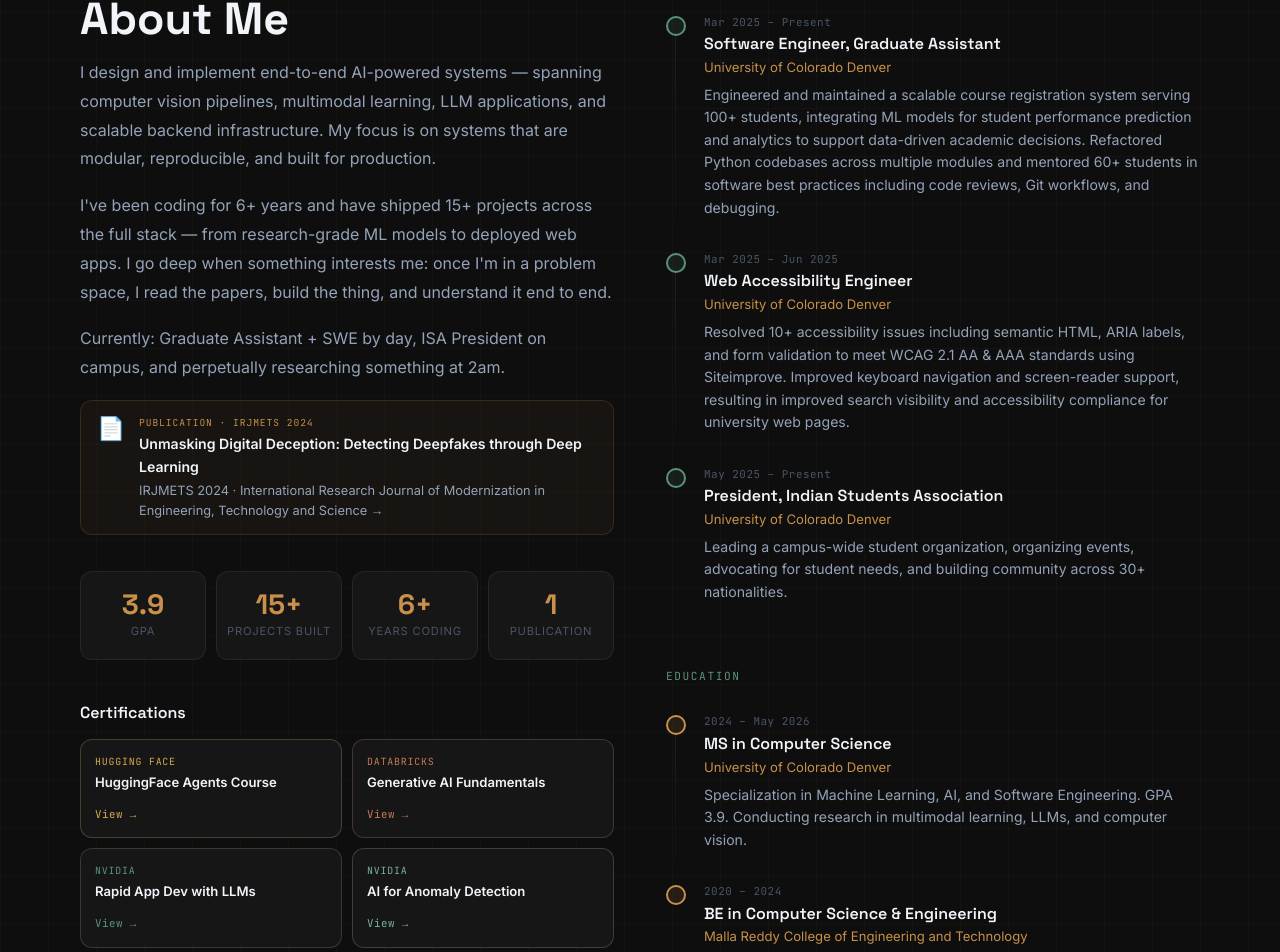
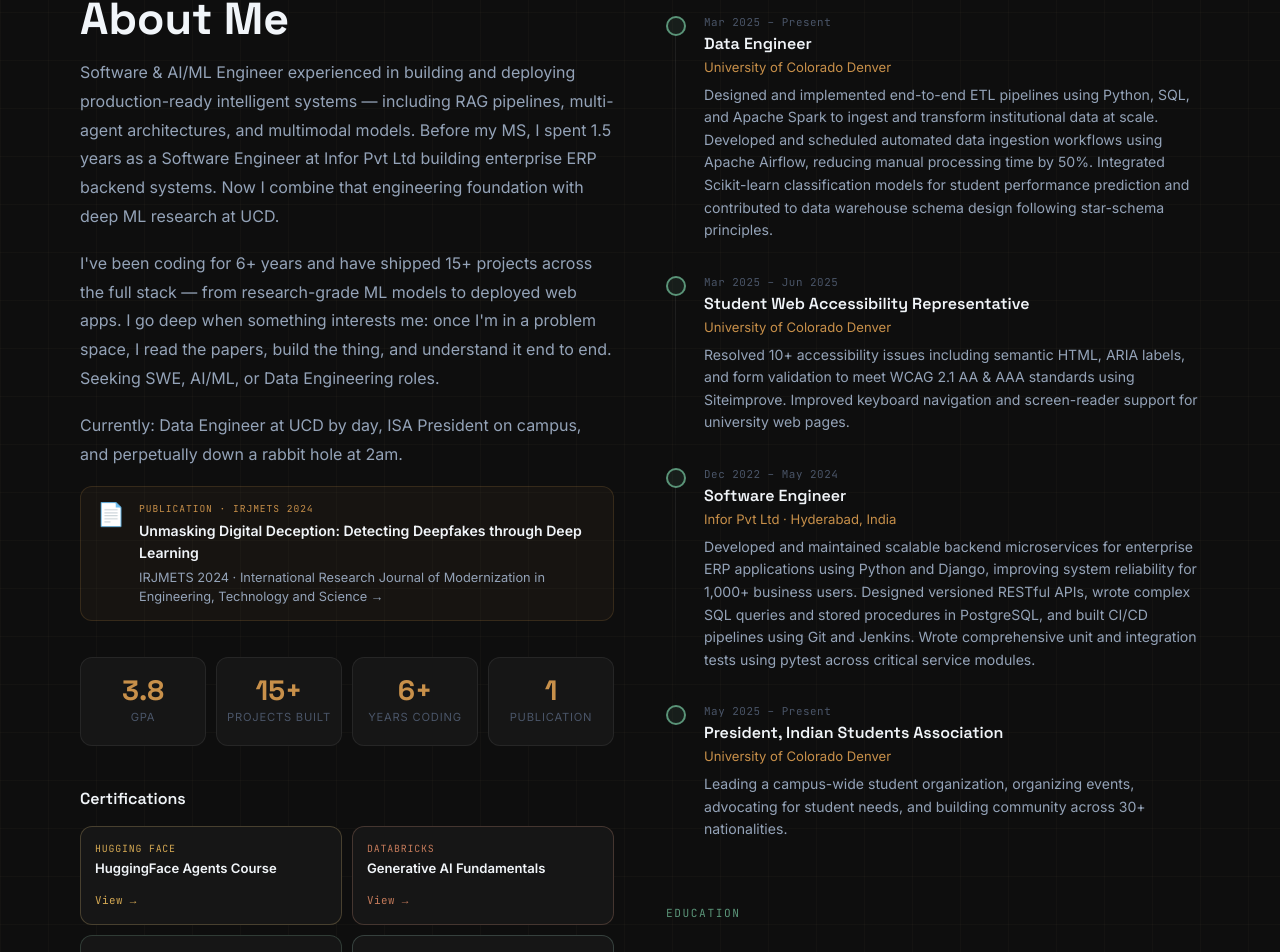
Before and after one commit to Deekshareddy10/portfolio, a React (Vite) app: page / in a window 1280 px wide. Shown: the part 1764-2716 px from the top of the page. Built offline with nearby package versions, Linux system fonts and the light colour scheme; no server answers; the database is empty.

Commit message:
new updates

```diff
--- a/src/sections/About.jsx
+++ b/src/sections/About.jsx
@@ -2,7 +2,7 @@ import { useEffect, useRef } from 'react'
 import './About.css'
 
 const STATS = [
-  { value: '3.9',  label: 'GPA' },
+  { value: '3.8',  label: 'GPA' },
   { value: '15+', label: 'projects built' },
   { value: '6+',  label: 'years coding' },
   { value: '1',   label: 'publication' },
@@ -11,16 +11,23 @@ const STATS = [
 const EXPERIENCE = [
   {
     year: 'Mar 2025 – Present',
-    title: 'Software Engineer, Graduate Assistant',
+    title: 'Data Engineer',
     org: 'University of Colorado Denver',
-    desc: 'Engineered and maintained a scalable course registration system serving 100+ students, integrating ML models for student performance prediction and analytics to support data-driven academic decisions. Refactored Python codebases across multiple modules and mentored 60+ students in software best practices including code reviews, Git workflows, and debugging.',
+    desc: 'Designed and implemented end-to-end ETL pipelines using Python, SQL, and Apache Spark to ingest and transform institutional data at scale. Developed and scheduled automated data ingestion workflows using Apache Airflow, reducing manual processing time by 50%. Integrated Scikit-learn classification models for student performance prediction and contributed to data warehouse schema design following star-schema principles.',
     type: 'work',
   },
   {
     year: 'Mar 2025 – Jun 2025',
-    title: 'Web Accessibility Engineer',
+    title: 'Student Web Accessibility Representative',
     org: 'University of Colorado Denver',
-    desc: 'Resolved 10+ accessibility issues including semantic HTML, ARIA labels, and form validation to meet WCAG 2.1 AA & AAA standards using Siteimprove. Improved keyboard navigation and screen-reader support, resulting in improved search visibility and accessibility compliance for university web pages.',
+    desc: 'Resolved 10+ accessibility issues including semantic HTML, ARIA labels, and form validation to meet WCAG 2.1 AA & AAA standards using Siteimprove. Improved keyboard navigation and screen-reader support for university web pages.',
+    type: 'work',
+  },
+  {
+    year: 'Dec 2022 – May 2024',
+    title: 'Software Engineer',
+    org: 'Infor Pvt Ltd · Hyderabad, India',
+    desc: 'Developed and maintained scalable backend microservices for enterprise ERP applications using Python and Django, improving system reliability for 1,000+ business users. Designed versioned RESTful APIs, wrote complex SQL queries and stored procedures in PostgreSQL, and built CI/CD pipelines using Git and Jenkins. Wrote comprehensive unit and integration tests using pytest across critical service modules.',
     type: 'work',
   },
   {
@@ -34,17 +41,17 @@ const EXPERIENCE = [
 
 const EDUCATION = [
   {
-    year: '2024 – May 2026',
+    year: 'Aug 2024 – May 2026',
     title: 'MS in Computer Science',
     org: 'University of Colorado Denver',
-    desc: 'Specialization in Machine Learning, AI, and Software Engineering. GPA 3.9. Conducting research in multimodal learning, LLMs, and computer vision.',
+    desc: 'Specialization in Machine Learning, AI, and Software Engineering. GPA 3.8. Conducting research in multimodal learning, LLMs, and computer vision.',
     type: 'edu',
   },
   {
-    year: '2020 – 2024',
-    title: 'BE in Computer Science & Engineering',
-    org: 'Malla Reddy College of Engineering and Technology',
-    desc: 'Graduated with honors. Foundation in algorithms, data structures, databases, and software development.',
+    year: 'Aug 2020 – May 2024',
+    title: 'BTech in Computer Science & Engineering',
+    org: 'Malla Reddy College of Engineering and Technology · Hyderabad, India',
+    desc: 'GPA 3.6. Foundation in algorithms, data structures, databases, and software development. Published research on deepfake detection (IRJMETS 2024).',
     type: 'edu',
   },
 ]
@@ -127,20 +134,22 @@ export default function About() {
           <h2 className="section-title reveal">About Me</h2>
 
           <p className="about-para reveal">
-            I design and implement end-to-end AI-powered systems — spanning computer vision pipelines,
-            multimodal learning, LLM applications, and scalable backend infrastructure.
-            My focus is on systems that are modular, reproducible, and built for production.
+            Software &amp; AI/ML Engineer experienced in building and deploying production-ready intelligent
+            systems — including RAG pipelines, multi-agent architectures, and multimodal models.
+            Before my MS, I spent 1.5 years as a Software Engineer at Infor Pvt Ltd building enterprise ERP
+            backend systems. Now I combine that engineering foundation with deep ML research at UCD.
           </p>
 
           <p className="about-para reveal">
             I've been coding for 6+ years and have shipped 15+ projects across the full stack — from
             research-grade ML models to deployed web apps. I go deep when something interests me:
             once I'm in a problem space, I read the papers, build the thing, and understand it end to end.
+            Seeking SWE, AI/ML, or Data Engineering roles.
           </p>
 
           <p className="about-para reveal">
-            Currently: Graduate Assistant + SWE by day, ISA President on campus, and perpetually
-            researching something at 2am.
+            Currently: Data Engineer at UCD by day, ISA President on campus, and perpetually
+            down a rabbit hole at 2am.
           </p>
 
           {/* Publication */}
--- a/src/sections/Contact.jsx
+++ b/src/sections/Contact.jsx
@@ -305,7 +305,7 @@ export default function Contact() {
 
       {/* Footer */}
       <footer className="site-footer reveal">
-        <p>Built with React + Vite · Designed & coded by Deeksha :)</p>
+        <p>Built with React + Vite · Designed & coded by Deeksha</p>
         <p className="footer-sub">© {new Date().getFullYear()} · All rights reserved</p>
       </footer>
     </section>
--- a/src/sections/Hero.jsx
+++ b/src/sections/Hero.jsx
@@ -11,7 +11,7 @@ const PHRASES = [
 ]
 
 const CHIPS = [
-  'GPA 3.9 · Graduating May 2026',
+  'GPA 3.8 · Graduating May 2026',
   'Published researcher · IRJMETS 2024',
   'Open to SWE, ML & AI roles',
   'ML + CV + Backend all three',
--- a/src/sections/WhatIBring.jsx
+++ b/src/sections/WhatIBring.jsx
@@ -51,22 +51,22 @@ const EVIDENCE = [
     icon: '🎓',
     accent: '#d4a853',
     bullets: [
-      'GPA 3.9 — MS Computer Science, UCD',
+      'GPA 3.8 — MS Computer Science, UCD',
       '5 certifications: NVIDIA, Databricks, HuggingFace',
       'Graduate Assistant SWE + ISA President simultaneously',
     ],
     tag: 'GPA 3.9 · May 2026',
   },
   {
-    claim: 'Reliability You Can Count On',
-    icon: '🤝',
-    accent: '#a78bfa',
+    claim: "Won't Stop Until It's Done",
+    icon: '🔥',
+    accent: '#c47a5a',
     bullets: [
-      'Web Accessibility Rep — WCAG audits across university platforms',
-      'ISA President: leading community of 30+ nationalities',
-      'Documents work, communicates early, ships on time',
+      "Physically can't postpone — won't sleep until the bug is fixed",
+      'Perfectionist by nature: detail-oriented down to edge cases',
+      'ISA President + Data Engineer + research — simultaneously',
     ],
-    tag: 'Leader · Rep · GA',
+    tag: 'Hard worker · Perfectionist',
   },
 ]
 
```
Also changed, not shown: 1 other file (tests, documents, lock files or other folders).
